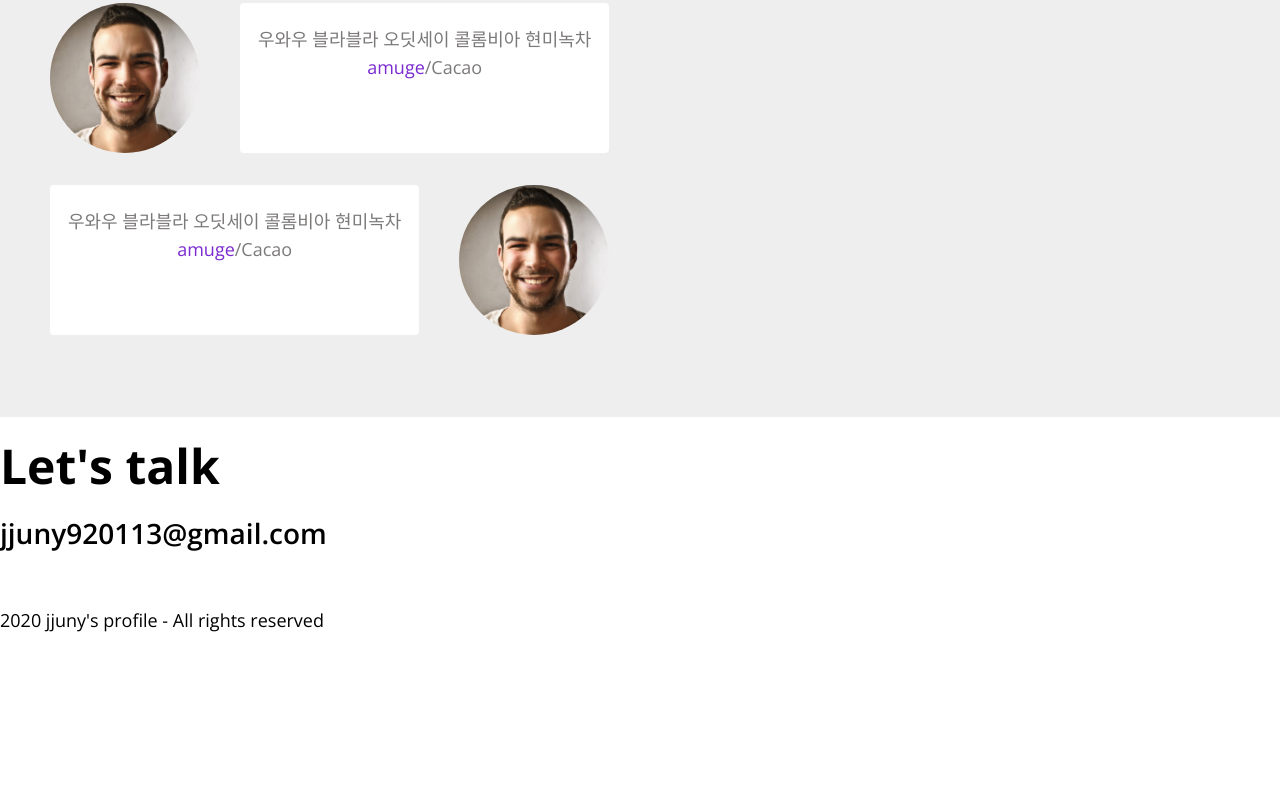
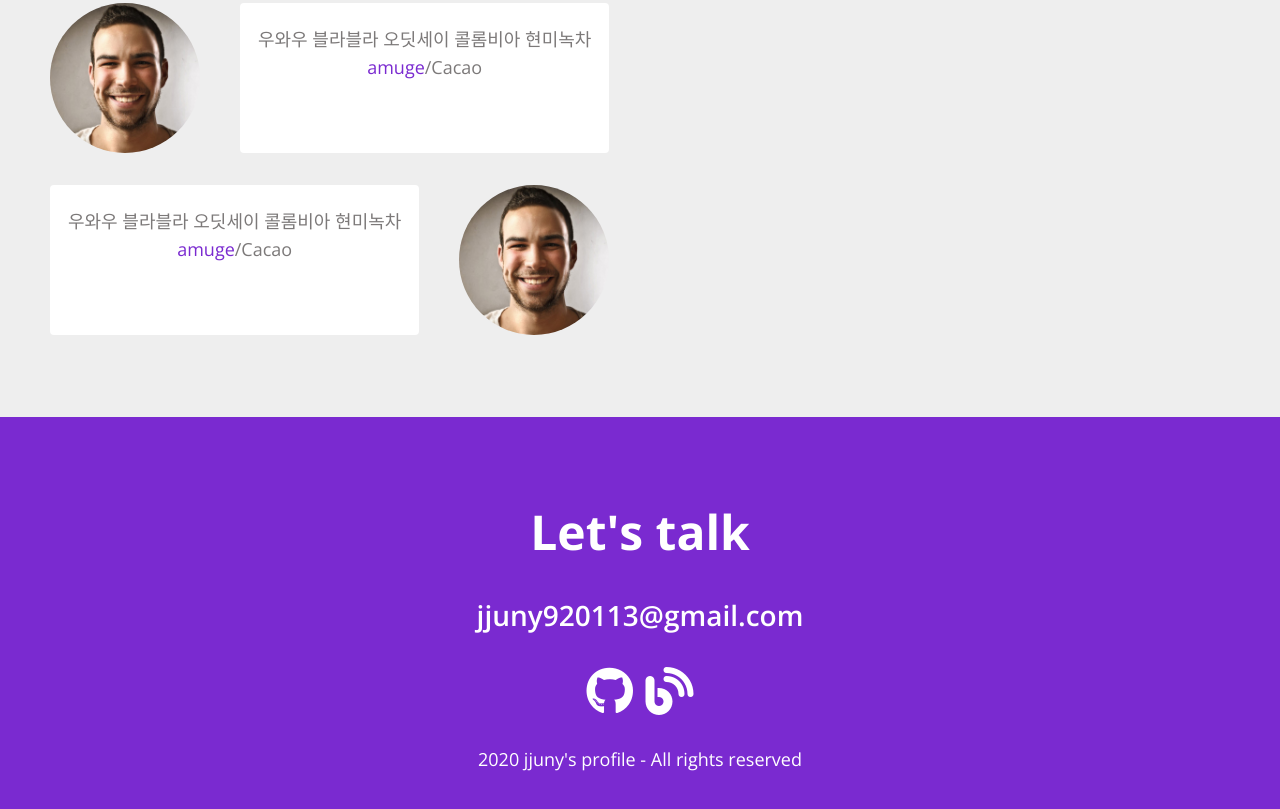
Before and after one commit to jjuny0113/portfolio, a plain HTML site: page index.html in a window 1280 px wide. Shown: the part 3322-4131 px from the top of the page. Before the commit the page ends 3958 px from the top, so only its background shows below. Drawn offline with nearby package versions, Linux system fonts and the light colour scheme.

Commit message:
CSS:contact

```diff
--- a/index.html
+++ b/index.html
@@ -310,15 +310,13 @@
       </div>
     </section>
     <!-- Contact -->
-    <section id="contact">
+    <section id="contact" class="section">
       <h1 class="contact__title">Let's talk</h1>
       <h2 class="contact__email">jjuny920113@gmail.com</h2>
       <div class="contact__links">
         <a href="https://github.com/jjuny0113" target="_blank">
           <i class="fab fa-github"></i>
         </a>
-      </div>
-      <div class="contact__links">
         <a href="https://jjuny0113.tistory.com/" target="_blank">
           <i class="fas fa-blog"></i>
         </a>
--- a/style.css
+++ b/style.css
@@ -429,3 +429,32 @@ p {
 .testimonial__speech-bubble a {
   color: var(--color-purple);
 }
+
+/* Contact */
+#contact {
+  background-color: var(--color-purple);
+}
+
+.contact__title,
+.contact__email,
+.contact__rights {
+  color: var(--color-white);
+}
+
+.contact__title {
+  margin: 32px 0;
+}
+
+.contact__links {
+  font-size: var(--font-large);
+  margin: 24px 0;
+}
+
+.contact__links i {
+  transition: all var(--animation-duraion) ease-in;
+}
+
+.contact__links i:hover {
+  transform: scale(1.1);
+  color: var(--color-orange);
+}
```
